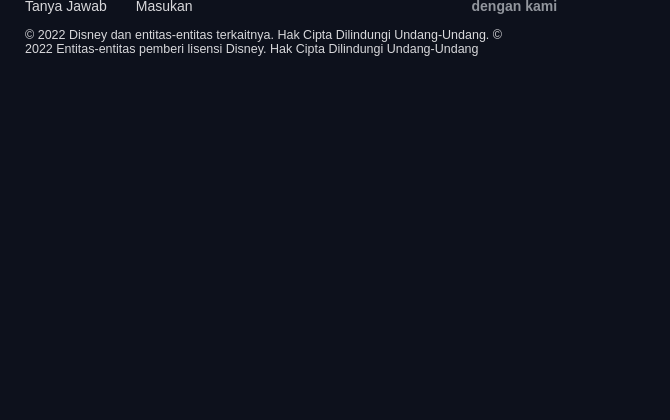
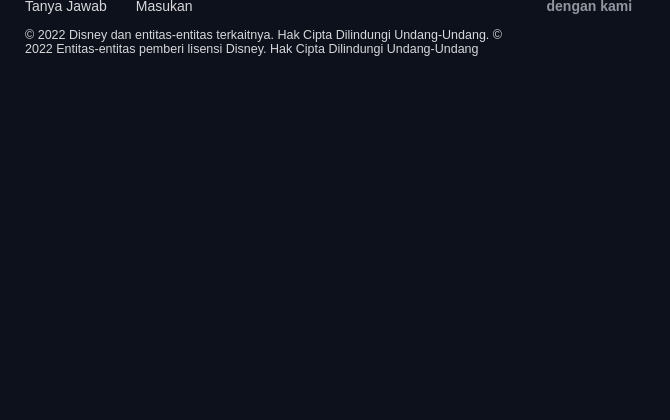
Before and after one commit to jenniferangelina-py/bella, a PHP site: page / in a window 1280 px wide. Shown: the part 171-591 px from the top of the page, without its empty margins (0-670 px from the left). Run offline with PHP 8.4, Linux system fonts and the light colour scheme.

Commit message:
Update styles.css

```diff
--- a/styles.css
+++ b/styles.css
@@ -69,7 +69,7 @@ p {
 }
 
 .margin2 {
-  padding-left: 225px;
+  padding-left: 300px;
 }
 
 .gray {
```
